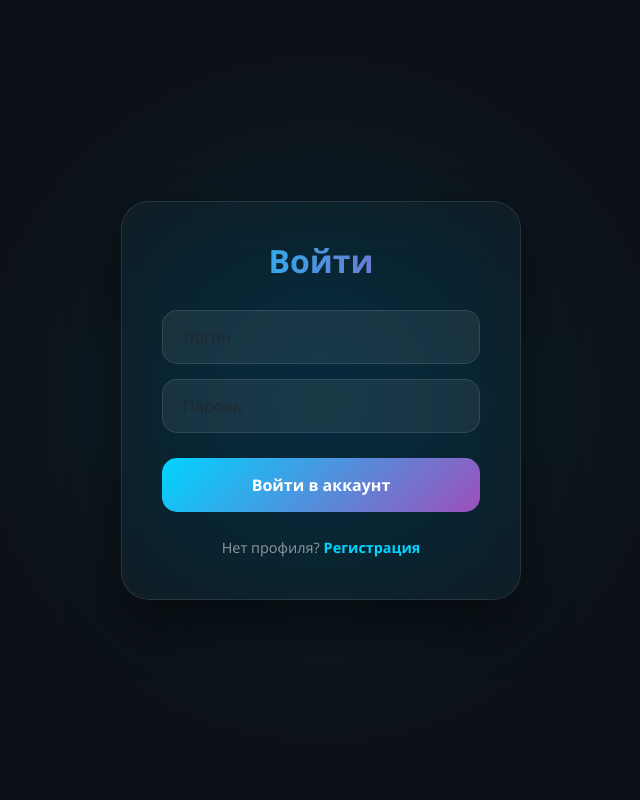
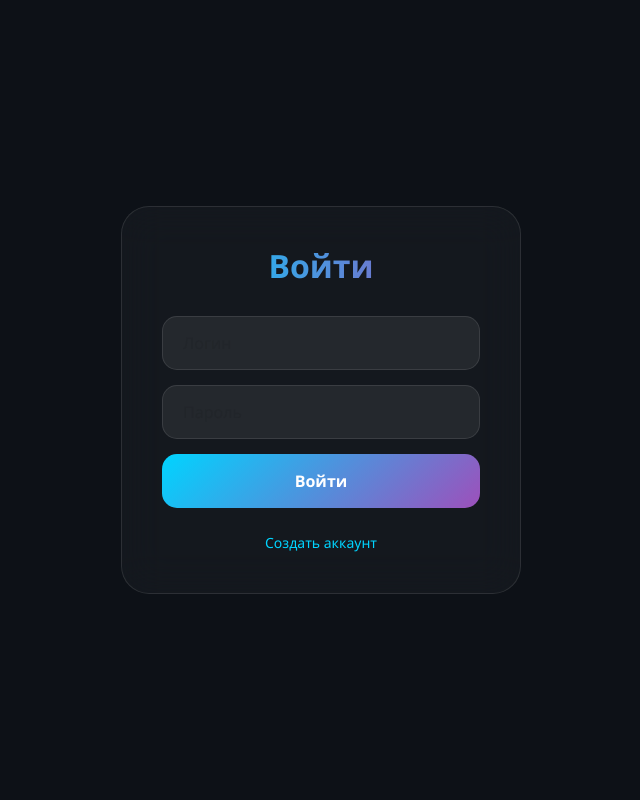
Before and after one commit to zynqff/ssalfatest, a FastAPI app: page /login in a window 1280 px wide. Shown: the whole page, without its empty margins (319-959 px from the left). Run offline with FastAPI, Linux system fonts and the light colour scheme.

Commit message:
Update login.html

```diff
--- a/templates/login.html
+++ b/templates/login.html
@@ -1,158 +1,39 @@
-
 <!DOCTYPE html>
 <html lang="ru">
 <head>
     <meta charset="UTF-8">
     <meta name="viewport" content="width=device-width, initial-scale=1.0">
-    <title>Авторизация | Poetry AI</title>
+    <title>Вход | Poetry AI</title>
     <link href="https://cdn.jsdelivr.net/npm/bootstrap@5.3.0/dist/css/bootstrap.min.css" rel="stylesheet">
     <style>
-        :root {
-            --accent: #00d4ff;
-            --secondary: #9d50bb;
-            --error-red: #ff453a;
-        }
+        body { background: #0d1117; height: 100vh; display: flex; align-items: center; justify-content: center; font-family: 'Segoe UI', sans-serif; color: white; margin: 0; overflow: hidden; }
+        .glass-container { background: rgba(255, 255, 255, 0.03); backdrop-filter: blur(20px); border: 1px solid rgba(255, 255, 255, 0.1); border-radius: 28px; padding: 40px; width: 100%; max-width: 400px; text-align: center; }
+        h2 { font-weight: 800; margin-bottom: 30px; background: linear-gradient(to right, #00d4ff, #9d50bb); -webkit-background-clip: text; -webkit-text-fill-color: transparent; }
 
-        body {
-            background: #0d1117;
-            height: 100vh;
-            margin: 0;
-            display: flex;
-            align-items: center;
-            justify-content: center;
-            font-family: 'Segoe UI', sans-serif;
-            color: white;
-            overflow: hidden;
-            position: relative;
-        }
+        /* Умное уведомление */
+        .alert-box { padding: 12px; border-radius: 15px; margin-bottom: 20px; font-size: 0.9rem; border: 1px solid; }
+        .alert-error { background: rgba(255, 69, 58, 0.1); border-color: rgba(255, 69, 58, 0.3); color: #ff453a; }
+        .alert-success { background: rgba(48, 209, 88, 0.1); border-color: rgba(48, 209, 88, 0.3); color: #30d158; }
 
-        /* Фоновое свечение */
-        .bg-glow {
-            position: absolute;
-            width: 600px;
-            height: 600px;
-            background: radial-gradient(circle, rgba(0, 212, 255, 0.15) 0%, transparent 70%);
-            z-index: -1;
-            filter: blur(60px);
-            animation: pulse 10s infinite alternate;
-        }
-
-        @keyframes pulse {
-            from { transform: scale(1); opacity: 0.5; }
-            to { transform: scale(1.2); opacity: 0.8; }
-        }
-
-        /* Стеклянная карточка */
-        .glass-container {
-            background: rgba(255, 255, 255, 0.03);
-            backdrop-filter: blur(25px) saturate(180%);
-            -webkit-backdrop-filter: blur(25px);
-            border: 1px solid rgba(255, 255, 255, 0.1);
-            border-radius: 28px;
-            padding: 40px;
-            width: 100%;
-            max-width: 400px;
-            box-shadow: 0 25px 50px rgba(0, 0, 0, 0.5);
-            text-align: center;
-        }
-
-        h2 {
-            font-weight: 800;
-            margin-bottom: 30px;
-            background: linear-gradient(to right, var(--accent), var(--secondary));
-            -webkit-background-clip: text;
-            -webkit-text-fill-color: transparent;
-        }
-
-        /* Красивая табличка ошибки */
-        .error-alert {
-            background: rgba(255, 69, 58, 0.1);
-            border: 1px solid rgba(255, 69, 58, 0.3);
-            border-radius: 15px;
-            color: var(--error-red);
-            padding: 12px;
-            margin-bottom: 25px;
-            font-size: 0.95rem;
-            display: flex;
-            align-items: center;
-            justify-content: center;
-            gap: 10px;
-            animation: shake 0.5s cubic-bezier(.36,.07,.19,.97) both;
-        }
-
-        @keyframes shake {
-            10%, 90% { transform: translate3d(-1px, 0, 0); }
-            20%, 80% { transform: translate3d(2px, 0, 0); }
-            30%, 50%, 70% { transform: translate3d(-4px, 0, 0); }
-            40%, 60% { transform: translate3d(4px, 0, 0); }
-        }
-
-        /* Инпуты */
-        .form-control {
-            background: rgba(255, 255, 255, 0.07) !important;
-            border: 1px solid rgba(255, 255, 255, 0.1) !important;
-            color: white !important;
-            border-radius: 15px !important;
-            padding: 14px 20px !important;
-            margin-bottom: 15px !important;
-        }
-
-        .form-control:focus {
-            border-color: var(--accent) !important;
-            box-shadow: 0 0 15px rgba(0, 212, 255, 0.2) !important;
-        }
-
-        .btn-submit {
-            background: linear-gradient(135deg, var(--accent), var(--secondary));
-            border: none;
-            color: white;
-            width: 100%;
-            padding: 15px;
-            border-radius: 15px;
-            font-weight: 700;
-            transition: 0.3s ease;
-            margin-top: 10px;
-        }
-
-        .btn-submit:hover {
-            transform: translateY(-3px);
-            box-shadow: 0 10px 20px rgba(0, 212, 255, 0.3);
-        }
-
-        .footer-link {
-            margin-top: 25px;
-            font-size: 0.9rem;
-            color: rgba(255, 255, 255, 0.5);
-        }
-
-        .footer-link a {
-            color: var(--accent);
-            text-decoration: none;
-            font-weight: 600;
-        }
+        .form-control { background: rgba(255, 255, 255, 0.07) !important; border: 1px solid rgba(255, 255, 255, 0.1) !important; color: white !important; border-radius: 15px !important; padding: 14px 20px !important; margin-bottom: 15px !important; }
+        .btn-submit { background: linear-gradient(135deg, #00d4ff, #9d50bb); border: none; color: white; width: 100%; padding: 15px; border-radius: 15px; font-weight: 700; transition: 0.3s; }
+        .btn-submit:hover { transform: translateY(-3px); box-shadow: 0 10px 20px rgba(0, 212, 255, 0.3); }
     </style>
 </head>
 <body>
-    <div class="bg-glow"></div>
-
     <div class="glass-container">
         <h2>Войти</h2>
-
         {% if error %}
-        <div class="error-alert">
-            <span>⚠️</span> {{ error }}
+        <div class="alert-box {% if msg_type == 'success' %}alert-success{% else %}alert-error{% endif %}">
+            {% if msg_type == 'success' %}✅{% else %}⚠️{% endif %} {{ error }}
         </div>
         {% endif %}
-
         <form action="/login" method="post">
             <input type="text" name="username" class="form-control" placeholder="Логин" required>
             <input type="password" name="password" class="form-control" placeholder="Пароль" required>
-            <button type="submit" class="btn-submit">Войти в аккаунт</button>
+            <button type="submit" class="btn-submit">Войти</button>
         </form>
-
-        <div class="footer-link">
-            Нет профиля? <a href="/register">Регистрация</a>
-        </div>
+        <div class="mt-4 small"><a href="/register" style="color: #00d4ff; text-decoration: none;">Создать аккаунт</a></div>
     </div>
 </body>
     </html>
```
